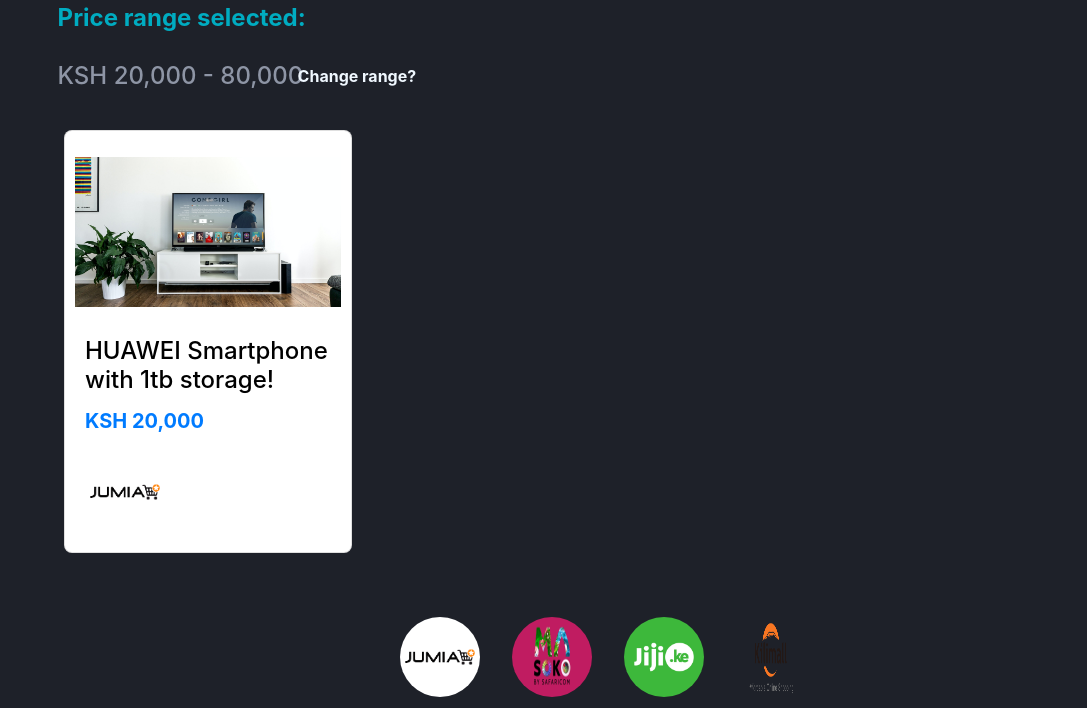
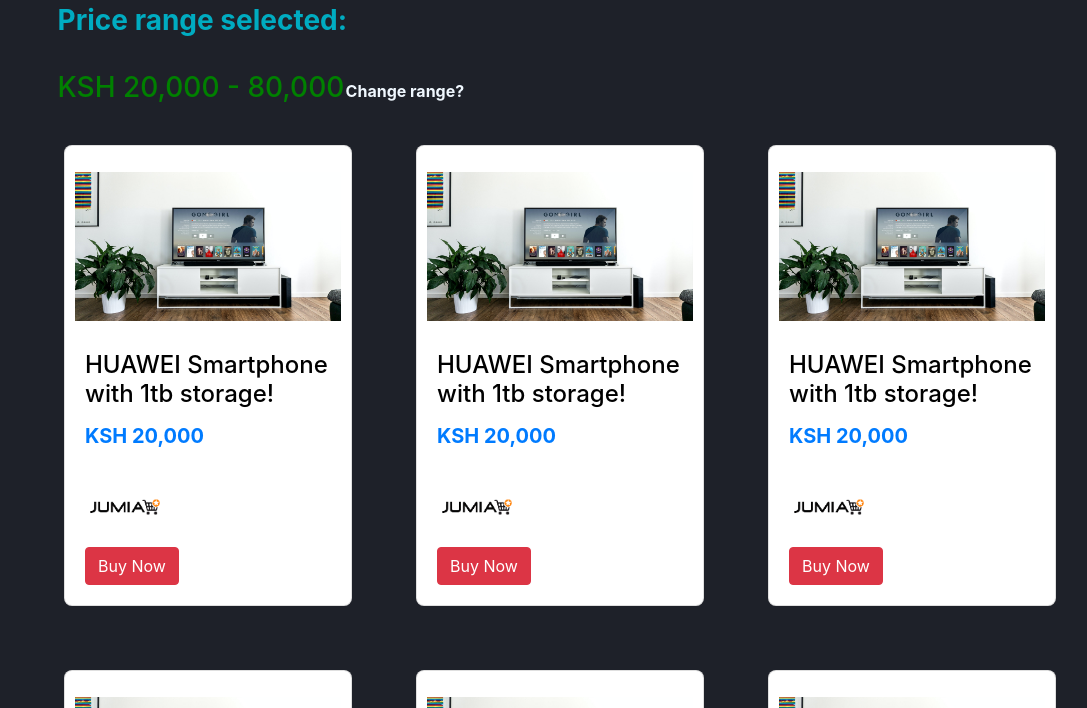
Before and after one commit to gachez/bei-poa, a Gatsby site in the folder gatsby-site/: page /SelectedProducts in a window 1280 px wide. Shown: the part 92-800 px from the top of the page, without its empty margins (32-1119 px from the left). Built offline with nearby package versions, Linux system fonts and the light colour scheme; Gatsby itself is replaced by a stand-in of ours.

Commit message:
fixed background

```diff
--- a/gatsby-site/src/pages/SelectedProducts.js
+++ b/gatsby-site/src/pages/SelectedProducts.js
@@ -23,7 +23,56 @@
     img: Background,
     logo: Jumia,
     linkToShop: '#'
+  },
+  {
+    title: 'HUAWEI Smartphone with 1tb storage!',
+    price: 'KSH 20,000',
+    img: Background,
+    logo: Jumia,
+    linkToShop: '#'
+  },
+  {
+    title: 'HUAWEI Smartphone with 1tb storage!',
+    price: 'KSH 20,000',
+    img: Background,
+    logo: Jumia,
+    linkToShop: '#'
+  },
+  {
+    title: 'HUAWEI Smartphone with 1tb storage!',
+    price: 'KSH 20,000',
+    img: Background,
+    logo: Jumia,
+    linkToShop: '#'
+  },
+  {
+    title: 'HUAWEI Smartphone with 1tb storage!',
+    price: 'KSH 20,000',
+    img: Background,
+    logo: Jumia,
+    linkToShop: '#'
+  },  {
+    title: 'HUAWEI Smartphone with 1tb storage!',
+    price: 'KSH 20,000',
+    img: Background,
+    logo: Jumia,
+    linkToShop: '#'
+  },
+  {
+    title: 'HUAWEI Smartphone with 1tb storage!',
+    price: 'KSH 20,000',
+    img: Background,
+    logo: Jumia,
+    linkToShop: '#'
+  },
+  {
+    title: 'HUAWEI Smartphone with 1tb storage!',
+    price: 'KSH 20,000',
+    img: Background,
+    logo: Jumia,
+    linkToShop: '#'
   }
+
 ];
 
 const sources = [
@@ -52,8 +101,12 @@
 <div style={{
     backgroundColor: '#1e2129',
     position: 'fixed',
-    height: '100%',
-    width: '100%'
+    top: 0,
+    left: 0,
+    bottom: 0,
+    right: 0,
+    overflow: 'auto',
+    boxSizing: 'border-box'
 }}>
 <Image src={Logo} style={{
   position: 'absolute',
@@ -66,12 +119,13 @@
 
 <div style={{ marginLeft: '7vw',marginTop: '7.5%', display: 'flex', position: 'relative' }}>
     <h4 style={{
-        color: '#8e95a5'
+        color: 'green',
+        fontSize: '28px'
     }}><b style={{ color: '#00acc1'}}>Price range selected: <br /><br /></b> KSH 20,000 - 80,000</h4>
     <Link style={{
         position: 'absolute',
         bottom: '10px',
-        left: '15rem',
+        left: '18rem',
         fontWeight: 'bold',
         height: 'auto',
         borderRadius: '8px',
@@ -98,6 +152,8 @@
                 <Card.Title style={{ color: '#000', fontSize: '1.5rem'}}>{card.title}</Card.Title>
                 <Card.Text style={{ fontWeight: 'bold', fontSize: '1.25rem'}} >{card.price}</Card.Text>
                 <Card.Img src={card.logo} style={{ width: '80px', height: '80px', borderRadius: '50%' }} />
+                <br />
+                <Button variant="danger">Buy Now</Button>
                 </Card.Body>
               </Card>
             </Link>
```
Also changed, not shown: gatsby-site/src/pages/PriceRange.js (+6 -2 lines), gatsby-site/src/pages/index.js (+7 -3 lines).
